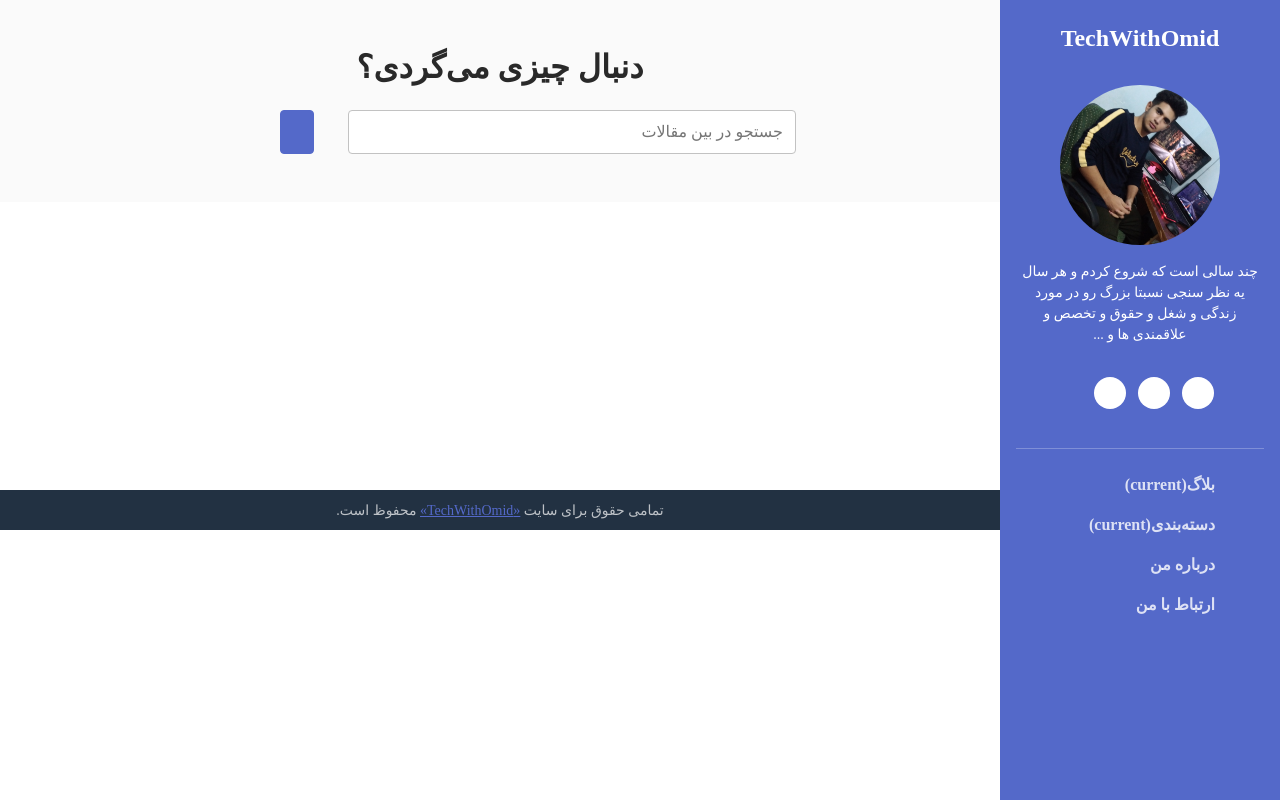
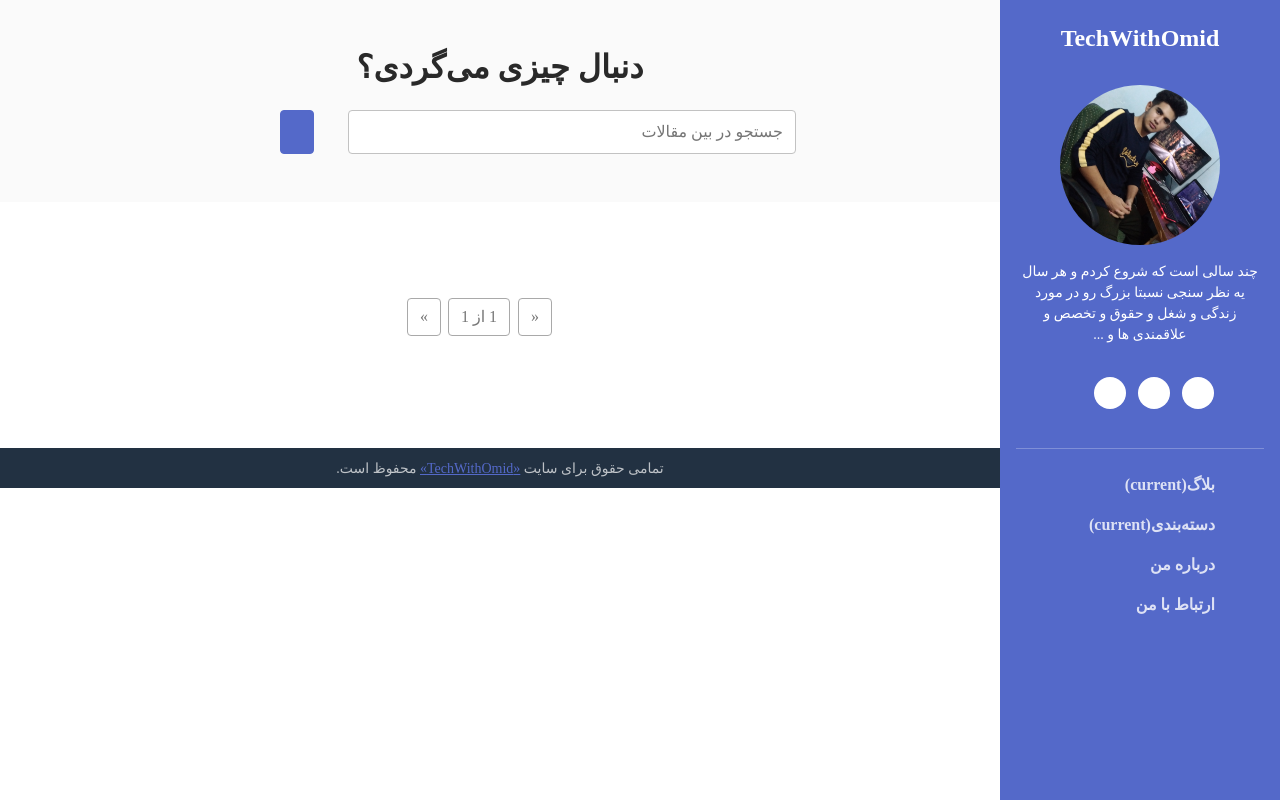
Before and after one commit to TechWithOmid/two, a Django app: page / in a window 1280 px wide. Run offline with Django 3.2, Linux system fonts and the light colour scheme; data that the repository does not hold is empty; some libraries are stand-ins or nearby versions.

Commit message:
make the paginator little bit better

```diff
--- a/blog/models.py
+++ b/blog/models.py
@@ -63,7 +63,6 @@ class Post(models.Model):
     slug = models.SlugField(verbose_name="لینک")
     thumbnail = models.ImageField(
         upload_to='uploads/%Y/%m/%d/', null=True, blank=True, verbose_name="عکس")
-#    description = models.TextField(max_length=280, verbose_name="توضیحات")
     content = RichTextField(verbose_name="محتوا")
     category = models.ManyToManyField(Category, verbose_name="دسته بندی")
     date = models.DateTimeField(default=timezone.now, verbose_name="تاریخ")
--- a/templates/blog/index.html
+++ b/templates/blog/index.html
@@ -42,17 +42,40 @@
 				{% endfor %}
 
 
-			    <nav class="blog-nav nav nav-justified my-5">
-					{% if page_obj.has_previous %}
-					<a class="nav-link-next m-1 nav-item nav-link rounded" href="?page={{ page_obj.previous_page_number }}">قبلی<i class="arrow-next fas fa-long-arrow-alt-right"></i></a>
-					<a class="nav-link-prev bg-light disabled m-1 nav-item nav-link rounded" href="#">بعدی<i class="arrow-prev fas fa-long-arrow-alt-left"></i></a>
-					{% endif %}
 
-					{% if page_obj.has_next %}
-					<a class="nav-link-next bg-light disabled m-1 nav-item nav-link rounded" href="#">قبلی<i class="arrow-next fas fa-long-arrow-alt-right"></i></a>
-					<a class="nav-link-prev m-1 nav-item nav-link rounded" href="?page={{ page_obj.next_page_number }}">بعدی<i class="arrow-prev fas fa-long-arrow-alt-left"></i></a>
-					{% endif %}
-				</nav>
+<nav aria-label="Page navigation">
+  <ul class="pagination justify-content-center">
+    {% if page_obj.has_previous%}
+    <li class="page-item active mx-1">
+        <a class="page-link rounded" href="?page={{ page_obj.previous_page_number }}" aria-label="Previous">
+        <span aria-hidden="true">&laquo;</span>
+      </a>
+    </li>
+    {% else %}
+    <li class="page-item disabled mx-1">
+      <a class="page-link rounded" href="" aria-label="Previous">
+        <span aria-hidden="true">&laquo;</span>
+      </a>
+    </li>
+    {% endif %}
+
+    <li class="page-item mx-1 disabled"><a class="page-link rounded" href="">{{ page_obj.number }} از {{ page_obj.paginator.num_pages }}</a></li>
+
+    {% if page_obj.has_next%}
+    <li class="page-item active mx-1">
+        <a class="page-link rounded" href="?page={{ page_obj.next_page_number }}" aria-label="Next">
+        <span aria-hidden="true">&raquo;</span>
+      </a>
+    </li>
+    {%else%}
+    <li class="page-item disabled mx-1">
+      <a class="page-link rounded" href="" aria-label="Next">
+        <span aria-hidden="true">&raquo;</span>
+      </a>
+    </li>
+    {% endif %}
+  </ul>
+</nav>
 
 		    </div>
 	    </section>
```
Also changed, not shown: README.md.
